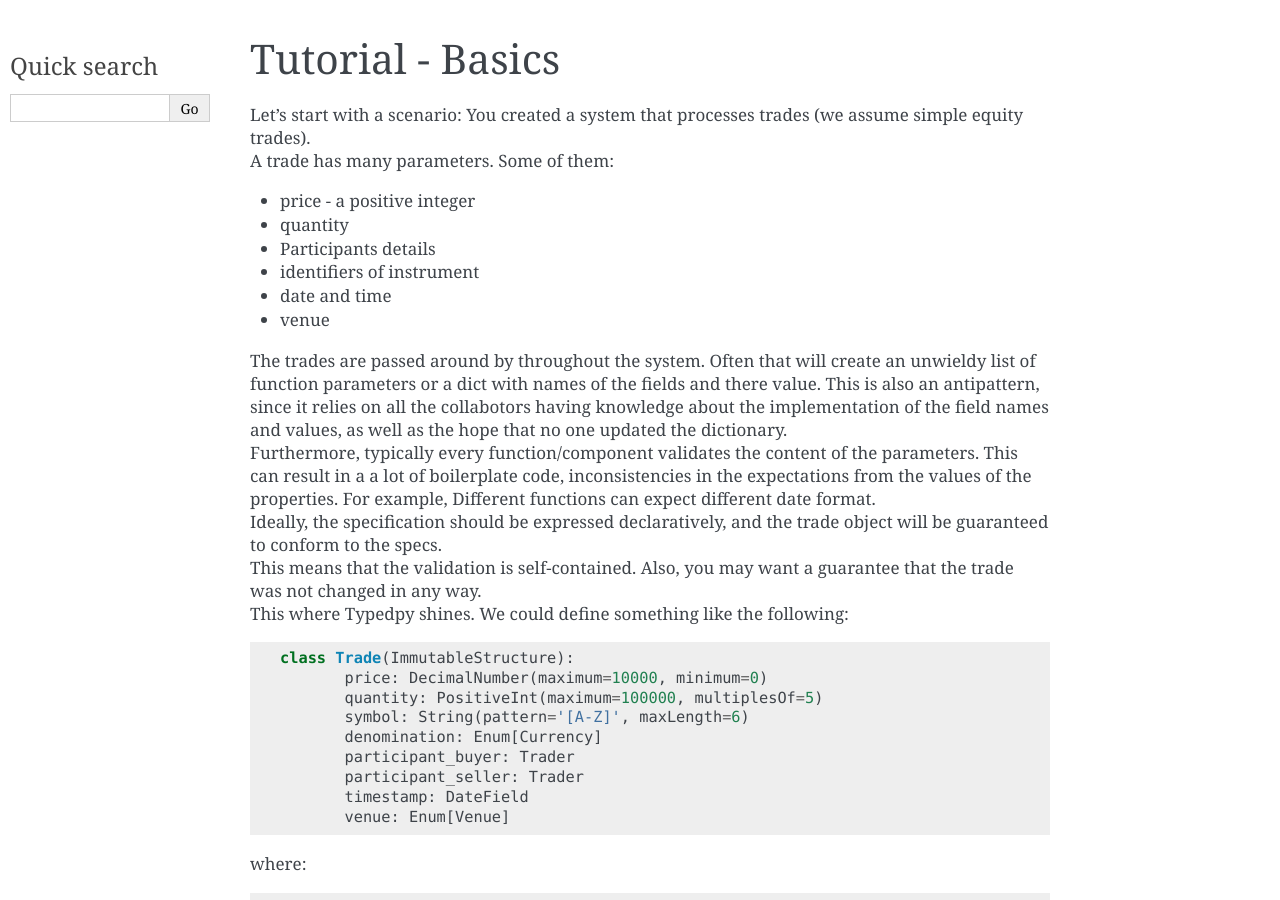
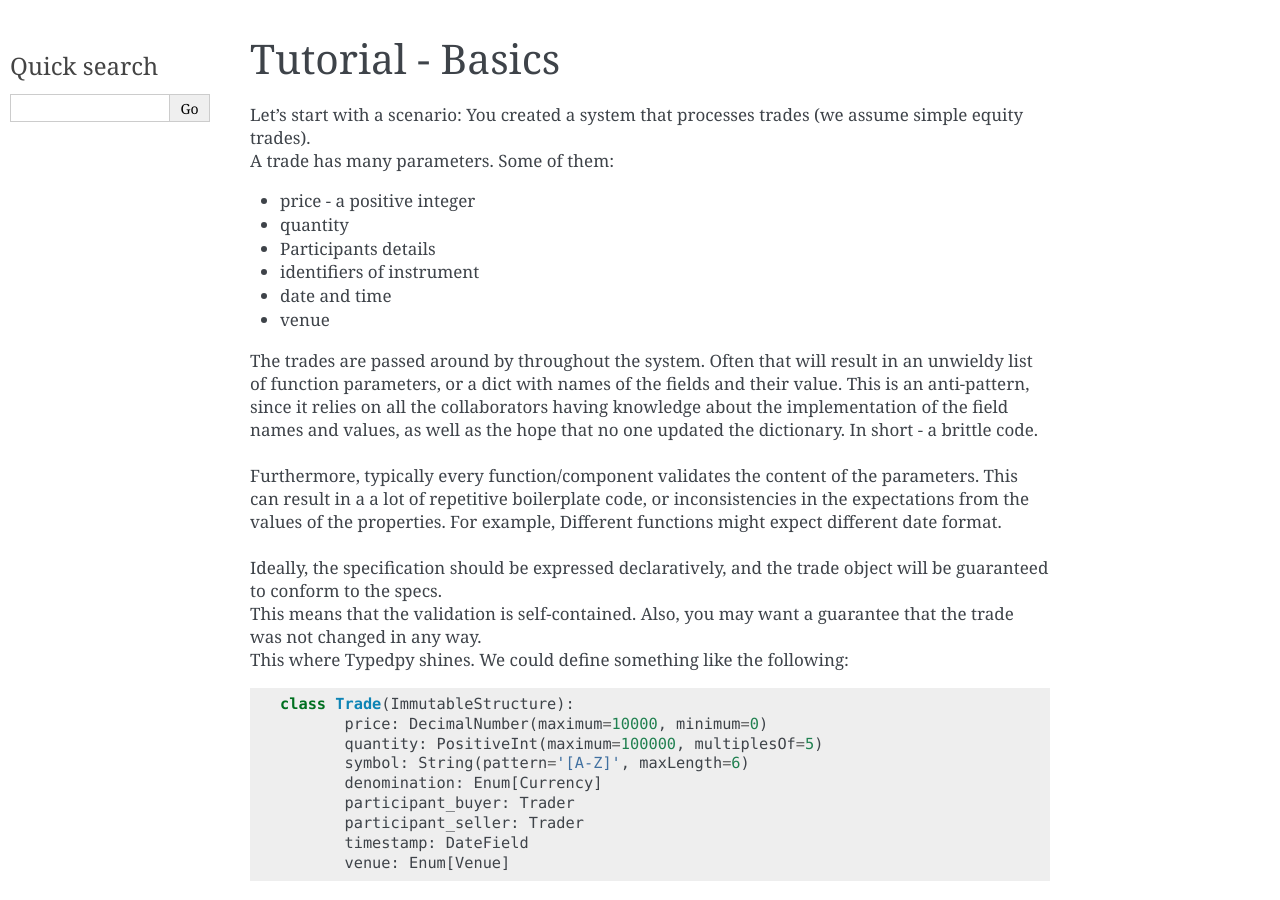
Before and after one commit to loyada/typedpy, a Sphinx documentation site: the page built from docs/tutorial_basics.rst, in a window 1280 px wide and 900 px high. Built offline with Sphinx 7.4.7, drawn with Linux system fonts in a browser that asks for light colours; pages that are not in the unit, such as notebooks, are missing from menus.

Commit message:
documentation update

```diff
--- a/docs/tutorial_basics.rst
+++ b/docs/tutorial_basics.rst
@@ -15,13 +15,15 @@ Tutorial - Basics
 * identifiers of instrument
 * date and time
 * venue
-| The trades are passed around by throughout the system. Often that will create an unwieldy list of function parameters
-  or a dict with names of the fields and there value. This is also an antipattern, since it relies on all the collabotors
+| The trades are passed around by throughout the system. Often that will result in an unwieldy list of function parameters,
+  or a dict with names of the fields and their value. This is an anti-pattern, since it relies on all the collaborators
   having knowledge about the implementation of the field names and values, as well as the hope that no one updated the
-  dictionary.
+  dictionary. In short - a brittle code.
+|
 | Furthermore, typically every function/component validates the content of the parameters. This can result in a a lot
-  of boilerplate code, inconsistencies in the expectations from the values of the properties. For example, Different
-  functions can expect different date format.
+  of repetitive boilerplate code, or inconsistencies in the expectations from the values of the properties. For example, Different
+  functions might expect different date format.
+|
 | Ideally, the specification should be expressed declaratively, and the trade object will be guaranteed to
   conform to the specs.
 | This means that the validation is self-contained. Also, you may want a guarantee that the trade was not changed in
```
